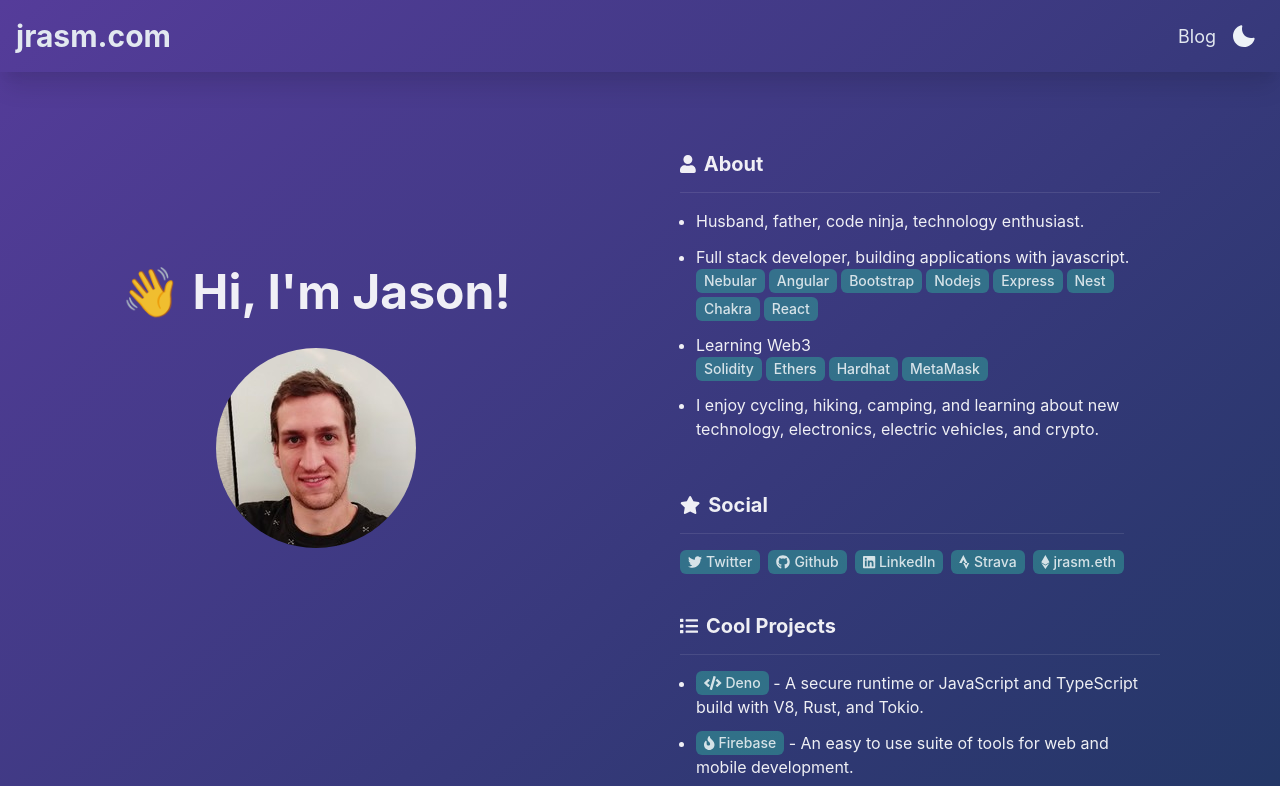
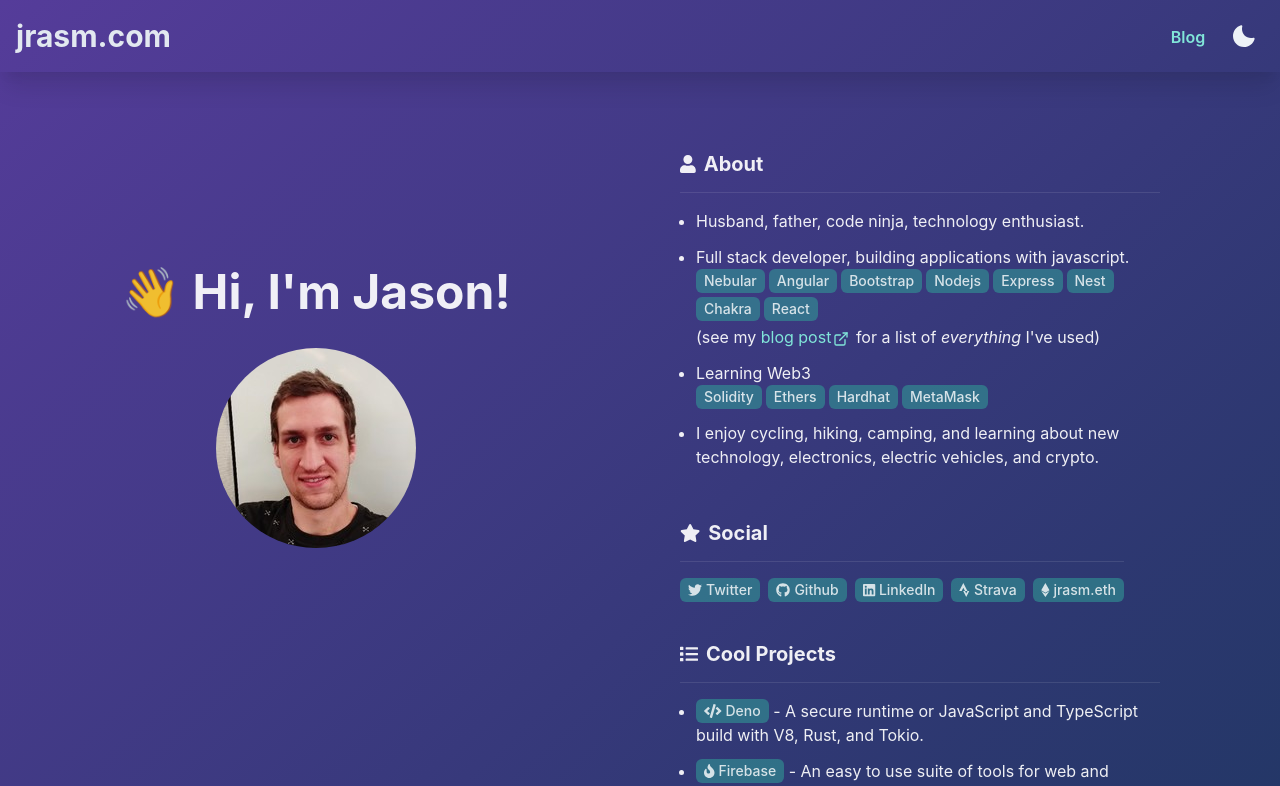
Before and after one commit to jrasm91/jrasm.com, a React (Create React App) app: page / in a window 1280 px wide. Shown: the top 786 px of the page. Built offline with nearby package versions, Linux system fonts and the light colour scheme.

Commit message:
refactor: link colors

```diff
--- a/src/components/AboutCard.tsx
+++ b/src/components/AboutCard.tsx
@@ -1,4 +1,5 @@
-import { Box, Divider, Flex, Heading, ListItem, UnorderedList } from '@chakra-ui/react';
+import { ExternalLinkIcon } from '@chakra-ui/icons';
+import { Box, Divider, Flex, Heading, Link, ListItem, Text, UnorderedList, useColorModeValue } from '@chakra-ui/react';
 import { faUser } from '@fortawesome/free-solid-svg-icons';
 import { FontAwesomeIcon } from '@fortawesome/react-fontawesome';
 import { Card } from './Card';
@@ -7,6 +8,8 @@
 export function AboutCard() {
   const skills = ['Nebular', 'Angular', 'Bootstrap', 'Nodejs', 'Express', 'Nest', 'Chakra', 'React'];
   const learning = ['Solidity', 'Ethers', 'Hardhat', 'MetaMask'];
+
+  const linkColor = useColorModeValue('purple.600', 'teal.200');
 
   return (
     <Card>
@@ -24,6 +27,14 @@
               <MyTag key={skill}>{skill}</MyTag>
             ))}
           </Flex>
+          <Text mt="1">
+            (see my&nbsp;
+            <Link color={linkColor} href="https://blog.jrasm.com/posts/web-development-technologies/" isExternal>
+              blog post
+              <ExternalLinkIcon mx="2px" />
+            </Link>{' '}
+            for a list of <i>everything</i> I've used)
+          </Text>
         </ListItem>
         <ListItem mb="0.75rem">
           <Box>Learning Web3</Box>
--- a/src/components/Header.tsx
+++ b/src/components/Header.tsx
@@ -1,4 +1,5 @@
-import { Flex, Heading, HStack, Link, useColorModeValue } from '@chakra-ui/react';
+import { Button, Flex, Heading, HStack, Link, useColorModeValue } from '@chakra-ui/react';
+import { useColorScheme } from '../hooks';
 import { ThemeButton } from './ThemeButton';
 
 export const Header = () => {
@@ -13,10 +14,11 @@
       color={useColorModeValue('gray.800', 'gray.200')}
     >
       <Heading size="lg">jrasm.com</Heading>
-      {/* <Button variant="link">Blog</Button> */}
       <HStack>
-        <Link fontSize="lg" href="https://blog.jrasm.com" isExternal>
-          Blog
+        <Link mr="2" fontSize="lg" href="https://blog.jrasm.com" isExternal>
+          <Button colorScheme={useColorScheme()} variant="link">
+            Blog
+          </Button>
         </Link>
         <ThemeButton />
       </HStack>
--- a/src/components/MyTag.tsx
+++ b/src/components/MyTag.tsx
@@ -1,10 +1,10 @@
-import { Tag, useColorModeValue } from '@chakra-ui/react';
+import { Tag } from '@chakra-ui/react';
 import { PropsWithChildren } from 'react';
+import { useColorScheme } from '../hooks';
 
 export const MyTag = ({ children }: PropsWithChildren<any>) => {
-  const colorScheme = useColorModeValue('purple', 'teal');
   return (
-    <Tag variant="solid" colorScheme={colorScheme}>
+    <Tag variant="solid" colorScheme={useColorScheme()}>
       {children}
     </Tag>
   );
--- /dev/null
+++ b/src/hooks/index.ts
@@ -0,0 +1,5 @@
+import { useColorModeValue } from '@chakra-ui/react';
+
+export const useColorScheme = () => {
+  return useColorModeValue('purple', 'teal');
+};
```
